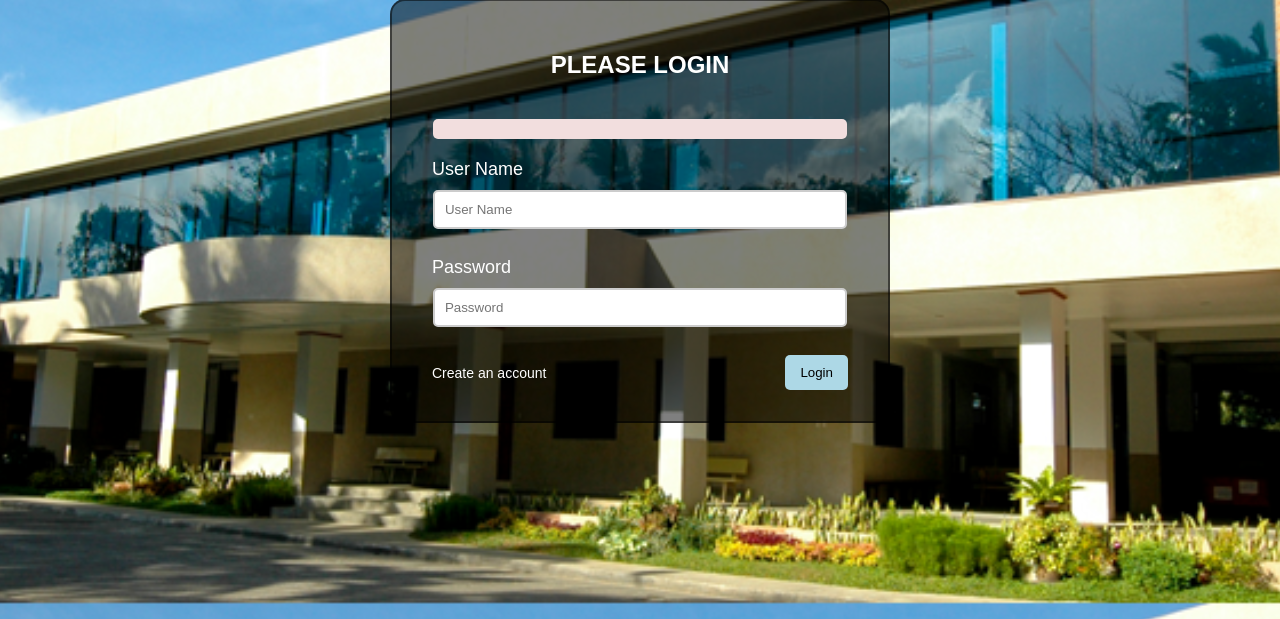
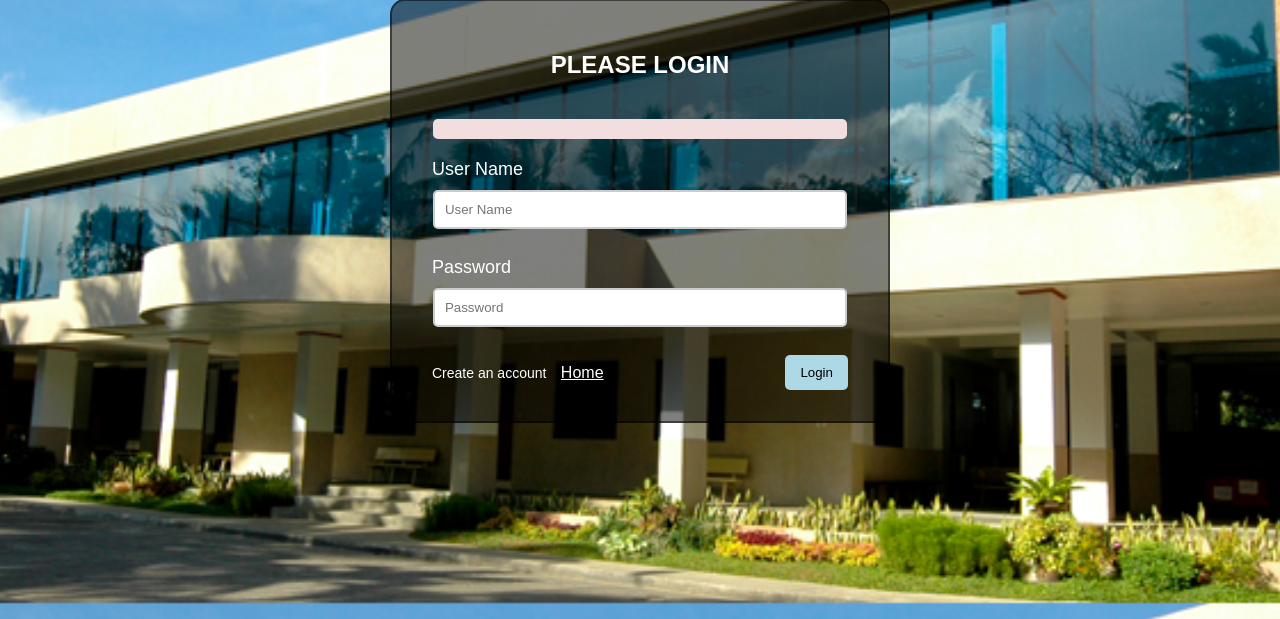
Before and after one commit to johnEdmon44/RC, a PHP site: page /form.html in a window 1280 px wide. Shown: the part 197-816 px from the top of the page. Run offline with PHP 8.4, Linux system fonts and the light colour scheme.

Commit message:
Add link to homepage in Signup form

```diff
--- a/form.html
+++ b/form.html
@@ -18,6 +18,7 @@
 
      	<button type="submit">Login</button>
 		<a href="signup.php" class="ca">Create an account</a>
+		<a href="index.html" id="back-home">Home</a>
      </form>
 </body>
 </html>
--- a/signup.css
+++ b/signup.css
@@ -90,3 +90,9 @@ h1 {
 .ca:hover {
 	text-decoration: underline;
 }
+
+
+
+#back-home {
+	color: white;
+}
```
